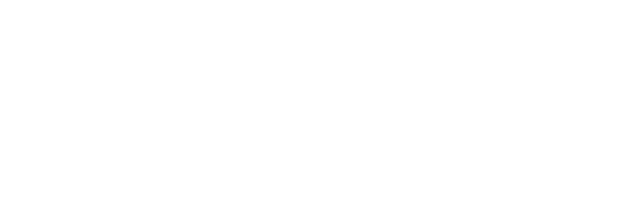
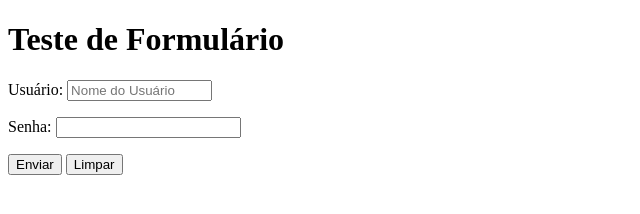
Before and after one commit to gabrielassenato/html-css, a plain HTML site: page exercícios/ex025/form002.html in a window 1280 px wide. Shown: the whole page, without its empty margins (0-640 px from the left). Drawn offline with Linux system fonts and the light colour scheme.

Commit message:
Exercício 2 de formulários

```diff
--- a/exercícios/ex025/form002.html
+++ b/exercícios/ex025/form002.html
@@ -7,6 +7,23 @@
     <title>Formulário</title>
 </head>
 <body>
-    <h1></h1>
+    <h1>Teste de Formulário</h1>
+    <form action="cadastro.php" method="post" autocomplete="on">
+        <p>
+            <label for="isu">Usuário: </label>
+            <input type="text" name="usu" id="iusu" required size="15" placeholder="Nome do Usuário" autocomplete="username">
+        </p>
+        <!--o required diz que é necessario preencher o box-->
+        <!-- SIZE determina quantas caracteres aparecerão no box e PLACEHOLDER dá uma dica-->
+        <p>
+            <label for="isen">Senha: </label>
+            <input type="password" name="sen" id="isen" required minlength="4" maxlength="4" autocomplete="current-password">
+            <!-- max e minlength determina a quantidade de caracteres devem ser inseridas-->
+        </p>
+        <p>
+            <input type="submit" value="Enviar">
+            <input type="reset" value="Limpar">
+        </p>
+    </form>
 </body>
 </html>
```
Also changed, not shown: exercícios/ex025/form001.html (+2 -1 lines), 1 other file.
